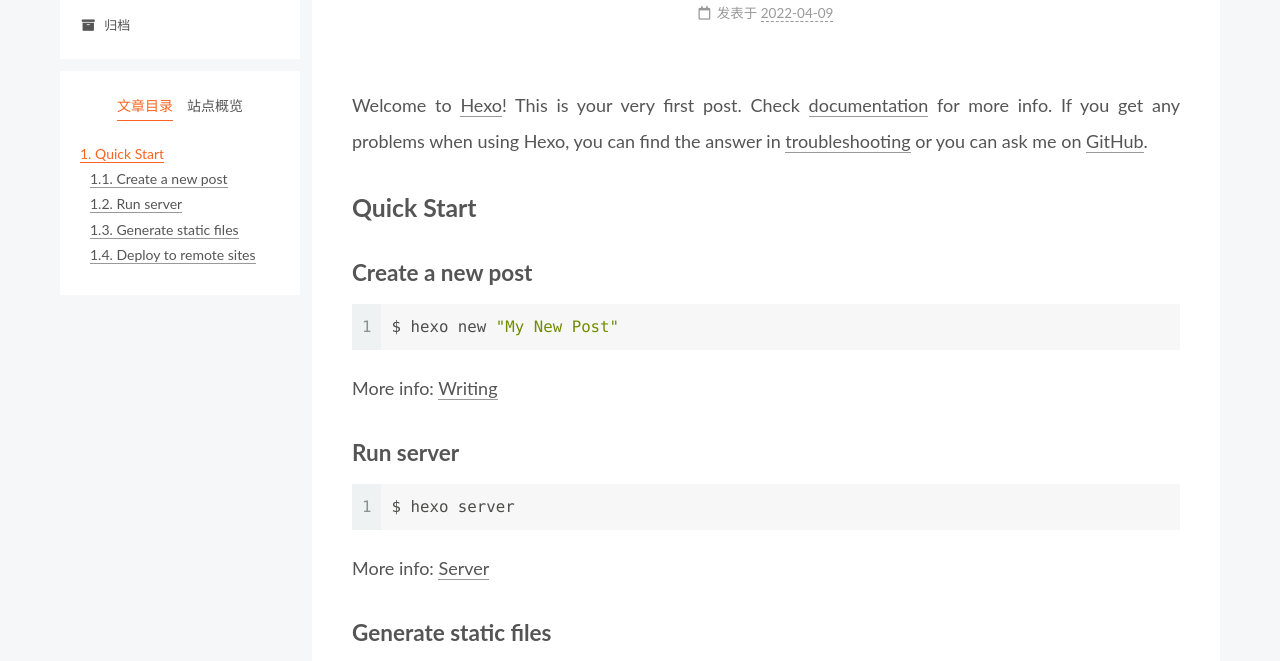
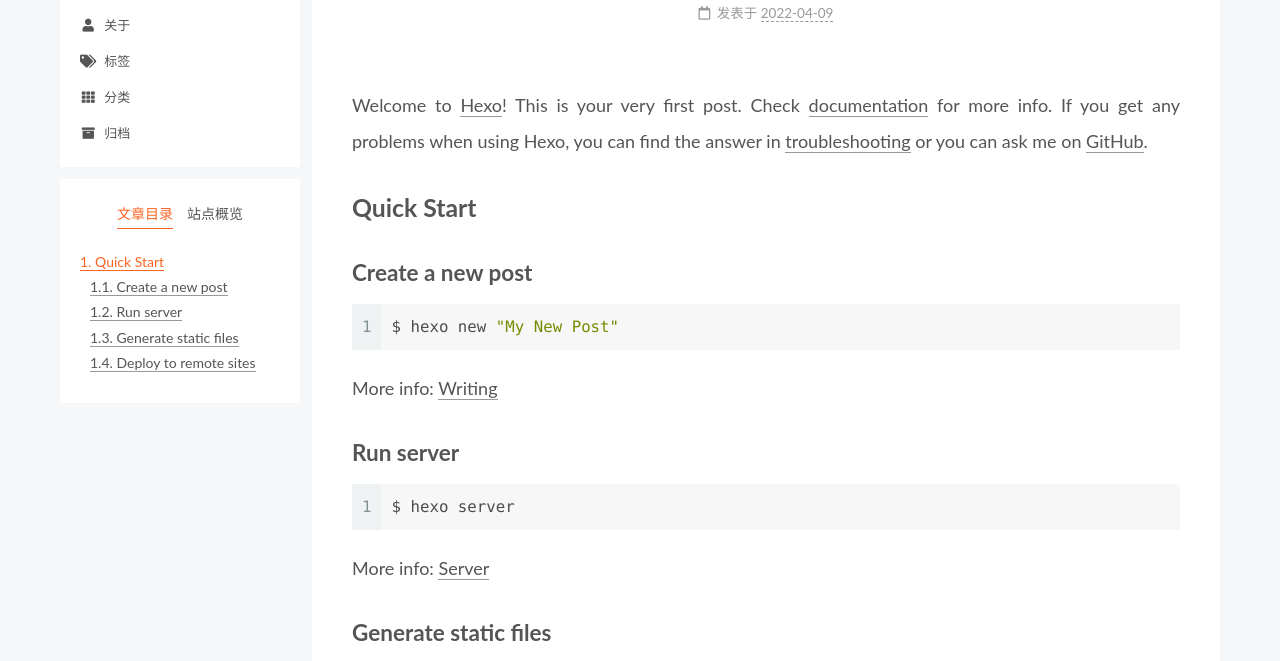
Before and after one commit to tianxielizining/tianxielizining.github.io, a plain HTML site: page 2022/04/09/hello-world/index.html in a window 1280 px wide. Shown: the part 127-788 px from the top of the page. Drawn offline with Linux system fonts and the light colour scheme.

Commit message:
Site updated: 2022-04-11 15:17:10

```diff
--- a/2022/04/09/hello-world/index.html
+++ b/2022/04/09/hello-world/index.html
@@ -115,6 +115,21 @@
         <li class="menu-item menu-item-home">
 
     <a href="/" rel="section"><i class="fa fa-home fa-fw"></i>首页</a>
+
+  </li>
+        <li class="menu-item menu-item-about">
+
+    <a href="/about/" rel="section"><i class="fa fa-user fa-fw"></i>关于</a>
+
+  </li>
+        <li class="menu-item menu-item-tags">
+
+    <a href="/tags/" rel="section"><i class="fa fa-tags fa-fw"></i>标签</a>
+
+  </li>
+        <li class="menu-item menu-item-categories">
+
+    <a href="/categories/" rel="section"><i class="fa fa-th fa-fw"></i>分类</a>
 
   </li>
         <li class="menu-item menu-item-archives">
--- a/css/main.css
+++ b/css/main.css
@@ -1168,7 +1168,7 @@ pre .javascript .function {
 }
 .links-of-author a::before,
 .links-of-author span.exturl::before {
-  background: #2fd9df;
+  background: #2e45ff;
   border-radius: 50%;
   content: ' ';
   display: inline-block;
```
Also changed, not shown: archives/2022/04/index.html (+15 -0 lines), archives/2022/index.html (+15 -0 lines), archives/index.html (+15 -0 lines), index.html (+15 -0 lines).
